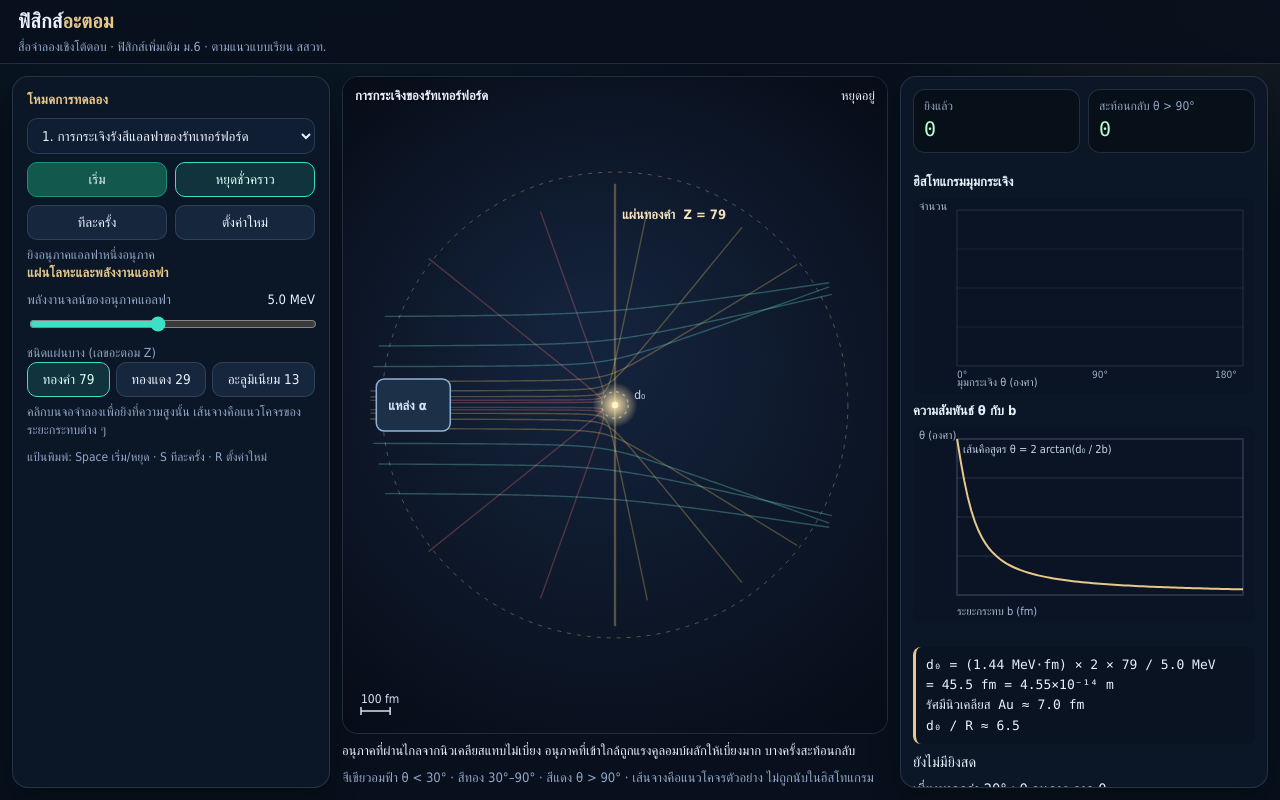
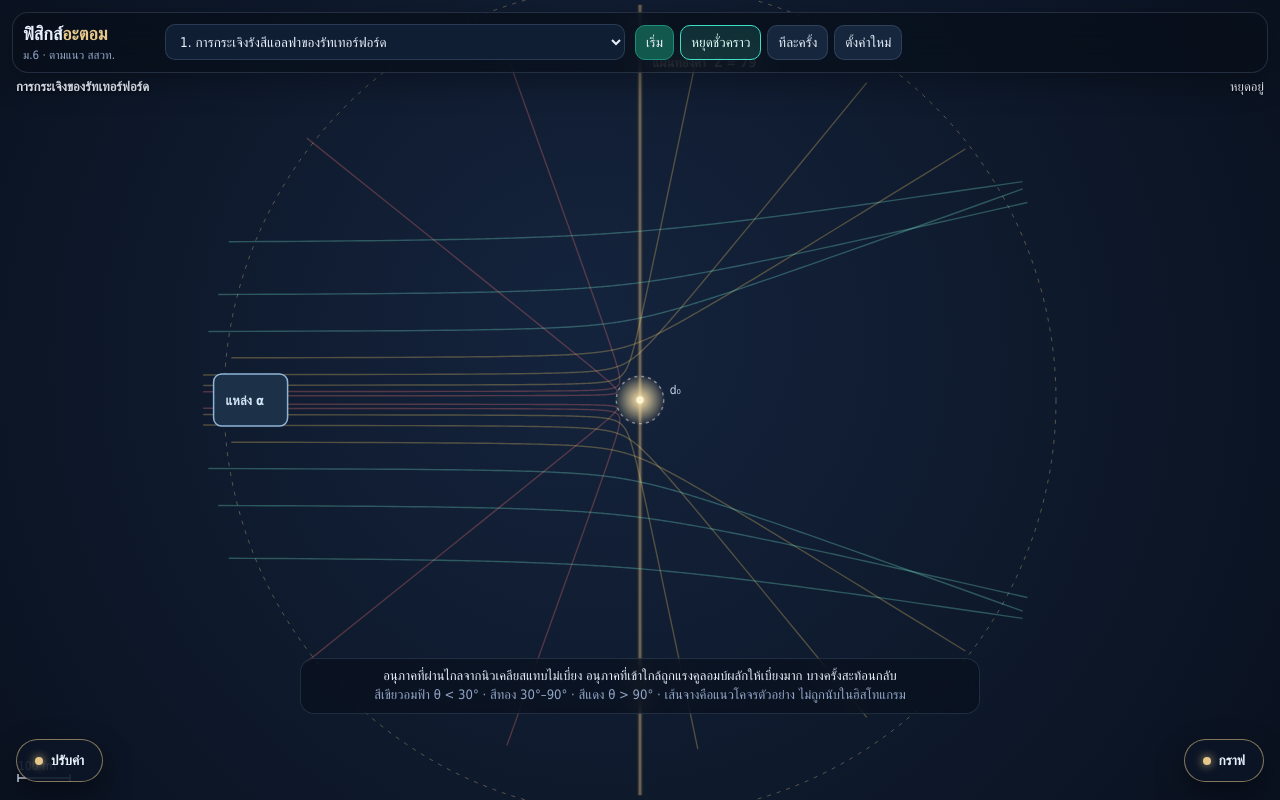
Before and after one commit to nonapratpratedfiled2550-ai/physic18, a plain HTML site: page index.html in a window 1280 px wide. Drawn offline with Linux system fonts and the light colour scheme.

Commit message:
Add files via upload

```diff
--- a/index.html
+++ b/index.html
@@ -32,44 +32,38 @@
     font-size: 14.5px;
     line-height: 1.45;
   }
-  header {
-    height: 64px;
+  .app { height: 100%; position: relative; overflow: hidden; }
+  .topbar {
+    position: absolute;
+    top: 12px; left: 12px; right: 12px;
+    z-index: 40;
+    display: flex;
+    align-items: center;
+    gap: 10px;
+    padding: 8px 10px;
+    border-radius: 16px;
+    border: 1px solid var(--line);
+    background: rgba(8, 14, 26, 0.72);
+    backdrop-filter: blur(14px);
+    box-shadow: var(--shadow);
+  }
+  .brand { min-width: 132px; }
+  .brand h1 { font-size: 18px; margin: 0; font-weight: 700; }
+  .brand h1 span { color: var(--gold); }
+  .brand p { margin: 0; color: var(--muted); font-size: 11.5px; }
+  .topbar select { flex: 1; min-width: 0; max-width: 460px; }
+  .topbar .transport { margin-top: 0; display: flex; flex: 0 0 auto; gap: 6px; }
+  .topbar .transport button { white-space: nowrap; padding: 8px 10px; }
+  .pad { padding: 14px; }
+  .sheet-head {
     display: flex;
     align-items: center;
     justify-content: space-between;
-    gap: 16px;
-    padding: 0 18px;
-    border-bottom: 1px solid var(--line);
-    background: rgba(7, 16, 28, 0.9);
-  }
-  header h1 { font-size: 20px; margin: 0; font-weight: 700; letter-spacing: 0.01em; }
-  header h1 span { color: var(--gold); }
-  header p { margin: 2px 0 0; color: var(--muted); font-size: 12.5px; }
-  .layout {
-    height: calc(100vh - 64px);
-    display: grid;
-    grid-template-columns: 318px minmax(0, 1fr) 368px;
-    gap: 12px;
-    padding: 12px;
-  }
-  .col {
-    min-height: 0;
-    overflow: auto;
-    background: rgba(12, 23, 40, 0.92);
-    border: 1px solid var(--line);
-    border-radius: 16px;
-    box-shadow: var(--shadow);
-  }
-  .col.center {
-    background: transparent;
-    border: none;
-    box-shadow: none;
-    overflow: hidden;
-    display: flex;
-    flex-direction: column;
     gap: 8px;
-  }
-  .pad { padding: 14px; }
+    margin-bottom: 8px;
+  }
+  .sheet-head h2 { margin: 0; }
+  .sheet-close { padding: 6px 10px; }
   h2 { font-size: 13px; margin: 14px 0 8px; color: var(--gold); font-weight: 700; letter-spacing: 0.02em; }
   h2:first-child { margin-top: 0; }
   label.row, .slider-label {
@@ -137,29 +131,95 @@
     box-shadow: 0 0 0 2px rgba(0,0,0,0.35);
   }
   .hintline { color: var(--muted); font-size: 12.5px; margin: 6px 0 0; }
-  .stage {
-    flex: 1;
-    min-height: 460px;
-    position: relative;
-    border-radius: 16px;
-    overflow: hidden;
-    border: 1px solid var(--line);
-    background: #070d18;
-  }
+  .stage { position: absolute; inset: 0; background: #070d18; }
   #sim { width: 100%; height: 100%; display: block; }
   .hud {
     position: absolute;
-    left: 12px; right: 12px; top: 10px;
+    left: 16px; right: 16px; top: 78px;
     display: flex;
     justify-content: space-between;
     gap: 10px;
     pointer-events: none;
-    text-shadow: 0 1px 2px rgba(0,0,0,0.6);
+    text-shadow: 0 1px 2px rgba(0,0,0,0.7);
     font-size: 13px;
   }
   .hud b { font-weight: 700; }
+  .note {
+    position: absolute;
+    left: 50%;
+    bottom: 86px;
+    transform: translateX(-50%);
+    width: min(680px, calc(100% - 300px));
+    text-align: center;
+    pointer-events: none;
+    padding: 8px 14px;
+    border-radius: 14px;
+    background: rgba(7, 14, 26, 0.58);
+    border: 1px solid rgba(176, 206, 245, 0.14);
+    backdrop-filter: blur(10px);
+  }
   #caption, #legend { margin: 0; color: var(--muted); font-size: 13px; }
   #caption { color: var(--text); }
+  .scrim {
+    position: absolute;
+    inset: 0;
+    z-index: 20;
+    background: rgba(3, 6, 12, 0.28);
+    opacity: 0;
+    pointer-events: none;
+    transition: opacity 0.25s ease;
+  }
+  .scrim.show { opacity: 1; pointer-events: auto; }
+  .sheet {
+    position: absolute;
+    top: 78px;
+    bottom: 84px;
+    z-index: 30;
+    width: min(390px, calc(100vw - 28px));
+    overflow: auto;
+    background: rgba(10, 18, 32, 0.94);
+    border: 1px solid var(--line);
+    border-radius: 18px;
+    box-shadow: 0 24px 70px rgba(0, 0, 0, 0.5);
+    backdrop-filter: blur(16px);
+    opacity: 0;
+    pointer-events: none;
+    transform: translateY(56px);
+    transition: transform 0.46s cubic-bezier(0.16, 1.55, 0.32, 1), opacity 0.18s ease;
+  }
+  .sheet-left { left: 14px; }
+  .sheet-right { right: 14px; width: min(430px, calc(100vw - 28px)); }
+  .sheet.open {
+    opacity: 1;
+    pointer-events: auto;
+    transform: translateY(0);
+  }
+  .fab {
+    position: absolute;
+    bottom: 18px;
+    z-index: 40;
+    display: flex;
+    align-items: center;
+    gap: 8px;
+    padding: 12px 18px;
+    border-radius: 999px;
+    font-weight: 700;
+    background: rgba(12, 22, 38, 0.9);
+    border: 1px solid rgba(231, 199, 138, 0.55);
+    box-shadow: 0 12px 30px rgba(0, 0, 0, 0.4);
+  }
+  .fab-left { left: 16px; }
+  .fab-right { right: 16px; }
+  .fab .dot {
+    width: 8px; height: 8px; border-radius: 50%;
+    background: var(--gold);
+    box-shadow: 0 0 10px var(--gold);
+  }
+  .fab.on {
+    background: #13584c;
+    border-color: var(--teal);
+  }
+  .fab.on .dot { background: var(--teal); box-shadow: 0 0 10px var(--teal); }
   .block { padding: 12px 12px 4px; }
   .graph {
     width: 100%;
@@ -220,24 +280,30 @@
     margin: 0;
   }
   .keys { color: var(--muted); font-size: 12px; margin-top: 10px; }
-  @media (max-width: 1180px) {
-    body { height: auto; }
-    .layout { height: auto; grid-template-columns: 1fr; }
-    .stage { height: 72vh; }
-    header { height: auto; padding: 12px 14px; align-items: flex-start; }
+  @media (max-width: 860px) {
+    .topbar { flex-wrap: wrap; }
+    .topbar select { width: 100%; max-width: none; order: 3; }
+    .note { width: calc(100% - 24px); bottom: 76px; }
+    .sheet, .sheet-right { left: 10px; right: 10px; width: auto; top: 128px; }
+    .hud { top: 124px; }
   }
 </style>
 </head>
 <body>
-<header>
-  <div>
-    <h1>ฟิสิกส์<span>อะตอม</span></h1>
-    <p>สื่อจำลองเชิงโต้ตอบ · ฟิสิกส์เพิ่มเติม ม.6 · ตามแนวแบบเรียน สสวท.</p>
+<div class="app">
+  <div class="stage">
+    <canvas id="sim"></canvas>
+    <div class="hud"><b id="hudTitle"></b><span id="hudStatus"></span></div>
+    <div class="note">
+      <p id="caption"></p>
+      <p id="legend"></p>
+    </div>
   </div>
-</header>
-<div class="layout">
-  <section class="col pad modecol m1" id="leftCol">
-    <h2>โหมดการทดลอง</h2>
+  <header class="topbar">
+    <div class="brand">
+      <h1>ฟิสิกส์<span>อะตอม</span></h1>
+      <p>ม.6 · ตามแนว สสวท.</p>
+    </div>
     <select id="modeSelect">
       <option value="1">1. การกระเจิงรังสีแอลฟาของรัทเทอร์ฟอร์ด</option>
       <option value="2">2. ปรากฏการณ์โฟโตอิเล็กทริก</option>
@@ -250,6 +316,13 @@
       <button type="button" id="pauseBtn">หยุดชั่วคราว</button>
       <button type="button" id="stepBtn">ทีละครั้ง</button>
       <button type="button" id="resetBtn">ตั้งค่าใหม่</button>
+    </div>
+  </header>
+  <div class="scrim" id="scrim"></div>
+  <section class="sheet sheet-left pad modecol m1" id="leftCol">
+    <div class="sheet-head">
+      <h2>ปรับค่าการทดลอง</h2>
+      <button type="button" class="sheet-close" id="closeControls">ปิด</button>
     </div>
     <p class="hintline" id="stepHint">ยิงอนุภาคแอลฟาหนึ่งอนุภาค</p>
 
@@ -343,19 +416,14 @@
       </div>
       <p class="hintline">1s ทรงกลม · 2s มีโหนด · 2p สองพู ภาพนี้คือความน่าจะเป็น ไม่ใช่ทางโคจรเส้นบาง</p>
     </div>
-    <p class="keys">แป้นพิมพ์: Space เริ่ม/หยุด · S ทีละครั้ง · R ตั้งค่าใหม่</p>
+    <p class="keys">แป้นพิมพ์: Space เริ่ม/หยุด · S ทีละครั้ง · R ตั้งค่าใหม่ · Esc ปิดแผง</p>
   </section>
 
-  <section class="col center">
-    <div class="stage">
-      <div class="hud"><b id="hudTitle"></b><span id="hudStatus"></span></div>
-      <canvas id="sim"></canvas>
+  <aside class="sheet sheet-right modecol m1" id="rightCol">
+    <div class="sheet-head pad" style="padding-bottom:0">
+      <h2>กราฟและการคำนวณ</h2>
+      <button type="button" class="sheet-close" id="closeGraphs">ปิด</button>
     </div>
-    <p id="caption"></p>
-    <p id="legend"></p>
-  </section>
-
-  <aside class="col modecol m1" id="rightCol">
     <div class="block meters only o2">
       <div class="meter" id="ammeterBox"><div class="k">แอมมิเตอร์ · กระแสโฟโตอิเล็กตรอน</div><div class="v" id="ammeter">0.00 µA</div></div>
       <div class="meter" id="voltmeterBox"><div class="k">โวลต์มิเตอร์ · V ที่ตั้งไว้</div><div class="v" id="voltmeter">0.00 V</div></div>
@@ -396,6 +464,8 @@
     </div>
     <p class="consts">ค่าคงที่ตามแบบเรียน: h = 6.626×10⁻³⁴ J·s = 4.14×10⁻¹⁵ eV·s · hc ≈ 1240 eV·nm · R_H = 1.097×10⁷ m⁻¹ · r₁ = 0.053 nm · E₁ = −13.6 eV</p>
   </aside>
+  <button type="button" class="fab fab-left" id="fabControls" aria-expanded="false"><span class="dot"></span>ปรับค่า</button>
+  <button type="button" class="fab fab-right" id="fabGraphs" aria-expanded="false"><span class="dot"></span>กราฟ</button>
 </div>
 <script>
 (() => {
@@ -2203,6 +2273,22 @@
         state.cloud = sampleCloud(state.orbital, 1100);
       });
     });
+    function setSheet(which) {
+      const left = which === "left";
+      const right = which === "right";
+      $("leftCol").classList.toggle("open", left);
+      $("rightCol").classList.toggle("open", right);
+      $("fabControls").classList.toggle("on", left);
+      $("fabGraphs").classList.toggle("on", right);
+      $("fabControls").setAttribute("aria-expanded", left ? "true" : "false");
+      $("fabGraphs").setAttribute("aria-expanded", right ? "true" : "false");
+      $("scrim").classList.toggle("show", left || right);
+    }
+    $("fabControls").addEventListener("click", () => setSheet($("leftCol").classList.contains("open") ? null : "left"));
+    $("fabGraphs").addEventListener("click", () => setSheet($("rightCol").classList.contains("open") ? null : "right"));
+    $("closeControls").addEventListener("click", () => setSheet(null));
+    $("closeGraphs").addEventListener("click", () => setSheet(null));
+    $("scrim").addEventListener("click", () => setSheet(null));
     sim.addEventListener("click", (ev) => {
       if (state.mode !== 1) return;
       const rect = sim.getBoundingClientRect();
@@ -2213,6 +2299,7 @@
       if (state.run !== "play") state.run = "step";
     });
     window.addEventListener("keydown", (ev) => {
+      if (ev.key === "Escape") { setSheet(null); return; }
       if (ev.target && ["INPUT", "SELECT", "TEXTAREA", "BUTTON"].includes(ev.target.tagName)) return;
       if (ev.code === "Space") { ev.preventDefault(); state.run = state.run === "play" ? "stop" : "play"; }
       else if (ev.key === "s" || ev.key === "S") doStep();
```
